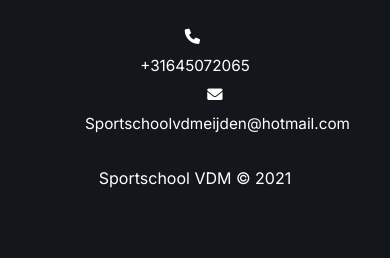
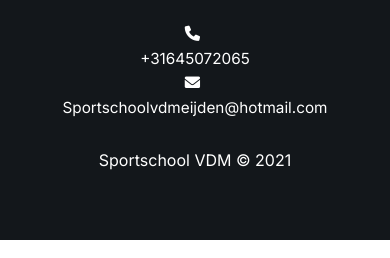
Before and after one commit to gamingkingsXL/gamingkingsXL.github.io, a plain HTML site: page index.html in a window 390 px wide. Shown: the part 3965-4223 px from the top of the page. Drawn offline with Linux system fonts and the light colour scheme.

Commit message:
Changed footer

```diff
--- a/style.css
+++ b/style.css
@@ -589,3 +589,12 @@ footer ul i {
     padding-top: 30px;
     color: var(--clr-neutral-100);
 }
+
+@media screen and (max-width: 900px){
+    footer ul li {
+        display: flex;
+        flex-direction: row;
+        flex-wrap: wrap;
+        justify-content: center;
+    }
+}
```
